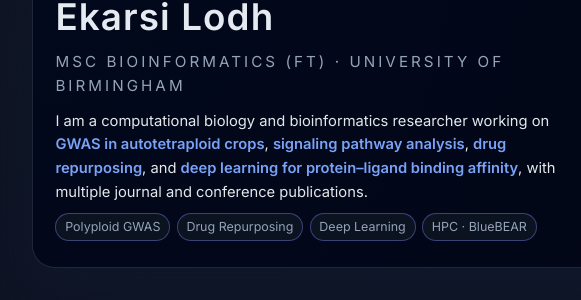
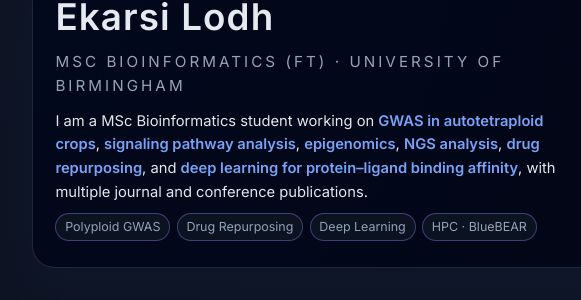
Before and after one commit to ekarsilodh/ekarsi-cv, a plain HTML site: page index.html in a window 1280 px wide. Shown: the part 183-483 px from the top of the page, 108-689 px from the left. Drawn offline with Linux system fonts and the light colour scheme.

Commit message:
Update index.html

```diff
--- a/index.html
+++ b/index.html
@@ -401,8 +401,8 @@
       <h1>Ekarsi Lodh</h1>
       <div class="hero-role">MSc Bioinformatics (FT) · University of Birmingham</div>
       <p class="hero-summary">
-        I am a computational biology and bioinformatics researcher working on
-        <strong>GWAS in autotetraploid crops</strong>, <strong>signaling pathway analysis</strong>,
+        I am a MSc Bioinformatics student working on
+        <strong>GWAS in autotetraploid crops</strong>, <strong>signaling pathway analysis</strong>, <strong>epigenomics</strong>, <strong>NGS analysis</strong>,
         <strong>drug repurposing</strong>, and <strong>deep learning for protein–ligand binding affinity</strong>,
         with multiple journal and conference publications.
       </p>
```
